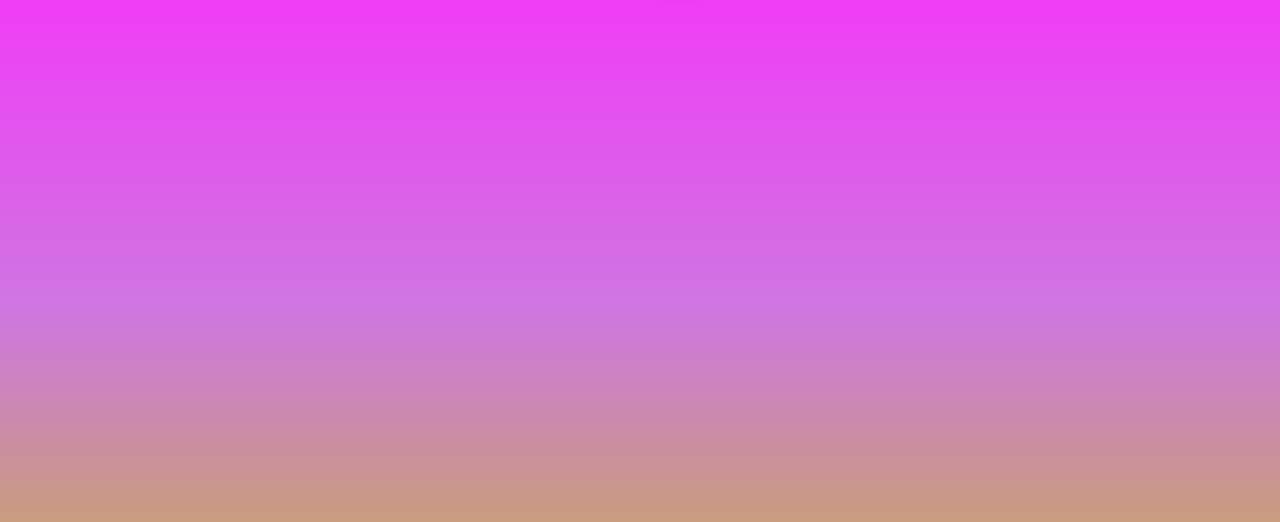
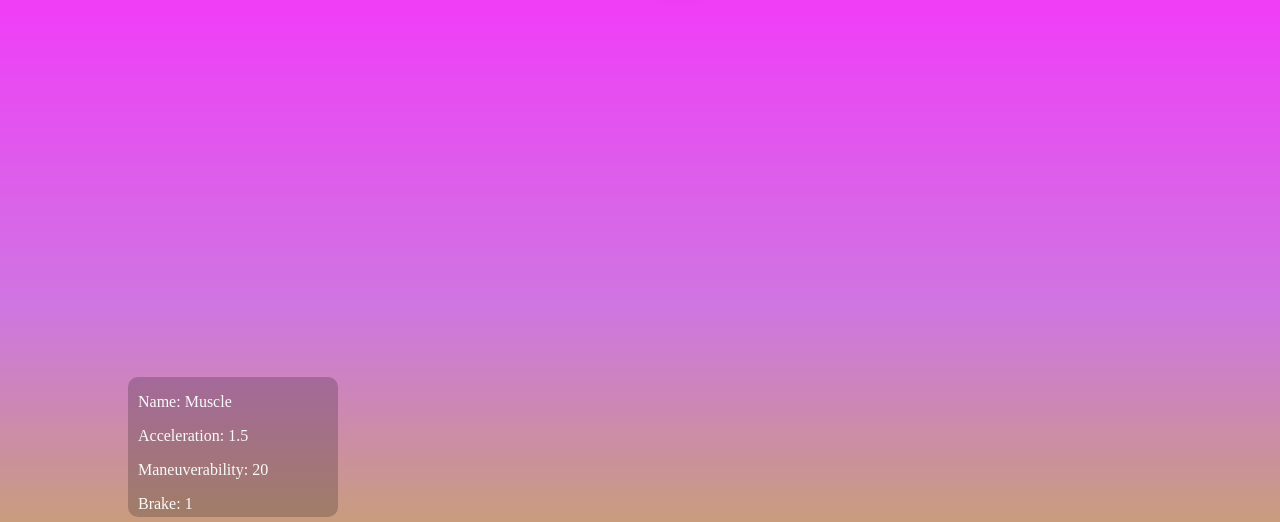
Before and after one commit to Frederik305/projet-mobile-2024, a website built with Vite: page myCordovaProject/vite-project/index.html in a window 1280 px wide. Shown: the part 83-605 px from the top of the page. Built offline with nearby package versions, Linux system fonts and the light colour scheme; a web font is replaced by a local one.

Commit message:
update css stats

```diff
--- a/myCordovaProject/vite-project/decoration/css/style.css
+++ b/myCordovaProject/vite-project/decoration/css/style.css
@@ -383,3 +383,16 @@ background: linear-gradient(0deg, rgba(195,192,34,1) 0%, rgba(207,118,225,1) 51%
   -webkit-box-shadow: 0px 0px 25px 5px rgba(0,0,0,0.32);
   box-shadow: 0px 0px 25px 5px rgba(0,0,0,0.32);
 }
+
+#Stats{
+  position: absolute;
+  background-color: rgba(0, 0, 0, 0.2);
+  border-radius: 10px;
+  width: 200px;
+  height: 140px;
+  color: rgb(250, 250, 250);
+  text-align: left;
+  bottom: 25%;
+  left: 10%;
+  padding-left: 10px;
+}
--- a/myCordovaProject/vite-project/index.html
+++ b/myCordovaProject/vite-project/index.html
@@ -62,13 +62,13 @@
 
 
 			  		<div id="threejs-container"></div>
+					  <div id="Stats">
+						<p id=name>{Car.name}</p>
+						<p id=acceleration>{Car.acceleration}</p>
+						<p id=maneuverability>{Car.maneuverability}</p>
+						<p id=brakePower>{Car.brakePower}</p>
+					</div>
 				  	<div id="btn-start-container">
-						<div id="Stats">
-							<p id=name>{Car.name}</p>
-							<p id=acceleration>{Car.acceleration}</p>
-							<p id=maneuverability>{Car.maneuverability}</p>
-							<p id=brakePower>{Car.brakePower}</p>
-						</div>
 						<a href="#Game/{Car.id}" id="btn-start" class="start-btn">START</a>
 				  	</div>
 				</div>
--- a/myCordovaProject/vite-project/vue/VueHomePage.js
+++ b/myCordovaProject/vite-project/vue/VueHomePage.js
@@ -17,10 +17,10 @@ class VueHomePage{
     afficher() {
         document.getElementsByTagName("body")[0].innerHTML = this.html;
 
-        document.getElementById("name").innerText = this.displayHomePage[this.selectedCar].name;
-        document.getElementById("acceleration").innerText = this.displayHomePage[this.selectedCar].acceleration;
-        document.getElementById("maneuverability").innerText = this.displayHomePage[this.selectedCar].maneuverability;
-        document.getElementById("brakePower").innerText = this.displayHomePage[this.selectedCar].brakePower;
+        document.getElementById("name").innerText = "Name: " + this.displayHomePage[this.selectedCar].name;
+        document.getElementById("acceleration").innerText = "Acceleration: " + this.displayHomePage[this.selectedCar].acceleration;
+        document.getElementById("maneuverability").innerText = "Maneuverability: " + this.displayHomePage[this.selectedCar].maneuverability;
+        document.getElementById("brakePower").innerText = "Brake: " + this.displayHomePage[this.selectedCar].brakePower;
 
         // Modifiez l'attribut href en remplaçant {Car.id} par la valeur de carId
         document.getElementById("btn-start").href = `#Game/${this.selectedCar}`
@@ -106,10 +106,10 @@ class VueHomePage{
     }
 
     updateLinkSelectedCar(selectedCar) {
-        document.getElementById("name").innerText = this.displayHomePage[selectedCar].name;
-        document.getElementById("acceleration").innerText = this.displayHomePage[selectedCar].acceleration;
-        document.getElementById("maneuverability").innerText = this.displayHomePage[selectedCar].maneuverability;
-        document.getElementById("brakePower").innerText = this.displayHomePage[selectedCar].brakePower;
+        document.getElementById("name").innerText = "Name: "+this.displayHomePage[selectedCar].name;
+        document.getElementById("acceleration").innerText = "Acceleration: " + this.displayHomePage[selectedCar].acceleration;
+        document.getElementById("maneuverability").innerText = "Maneuverability: " + this.displayHomePage[selectedCar].maneuverability;
+        document.getElementById("brakePower").innerText = "Brake: " + this.displayHomePage[selectedCar].brakePower;
 
         // Modifiez l'attribut href en remplaçant {Car.id} par la valeur de carId
         document.getElementById("btn-start").href = `#Game/${selectedCar}`
```
